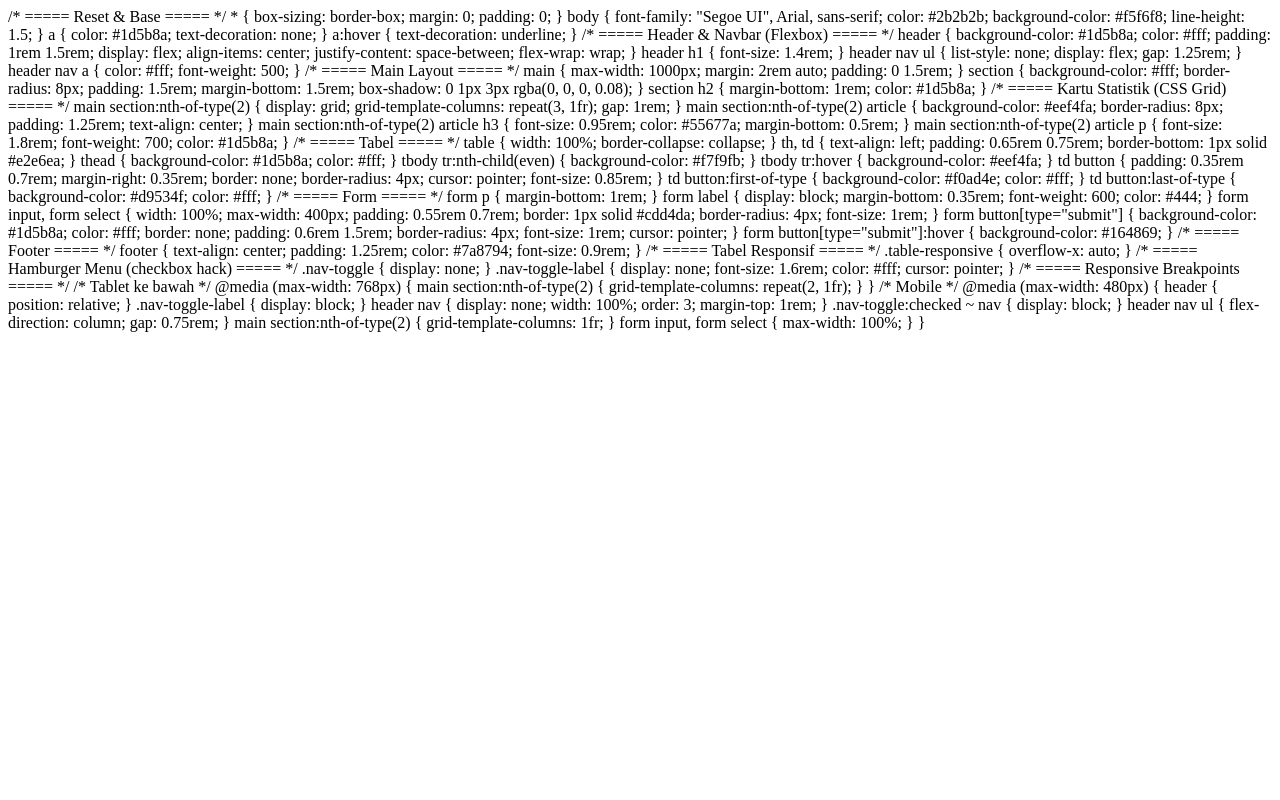
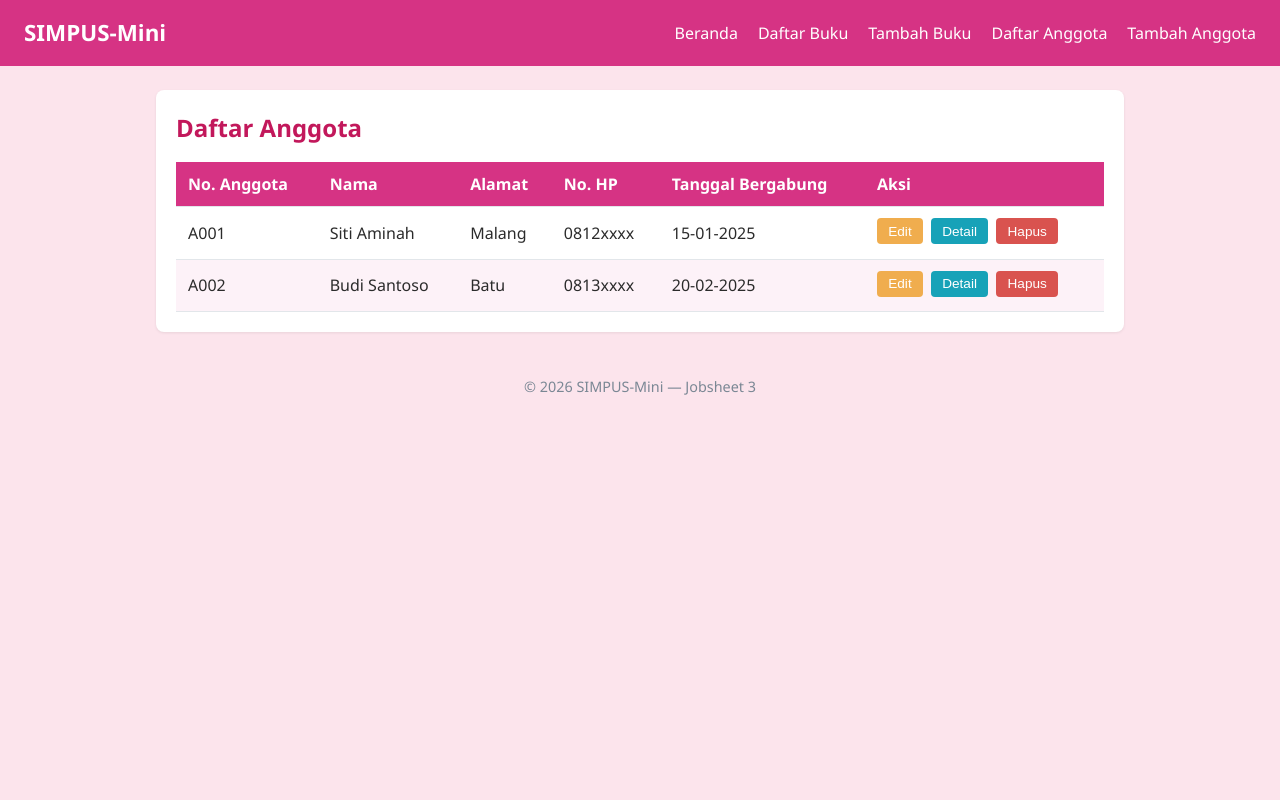
Before and after one commit to callistakushermyla731/PemrogramanWeb-Callista, a PHP site: page /anggota/list.html in a window 1280 px wide. Run offline with PHP 8.4, Linux system fonts and the light colour scheme.

Commit message:
feat(jobsheet-3): inisialisasi struktur dan file jobsheet 3

```diff
--- a/jobsheet3/anggota/list.html
+++ b/jobsheet3/anggota/list.html
@@ -1,244 +1,73 @@
-/* ===== Reset & Base ===== */
-* {
-    box-sizing: border-box;
-    margin: 0;
-    padding: 0;
-}
+<!DOCTYPE html>
+<html lang="id">
+<head>
+    <meta charset="UTF-8">
+    <meta name="viewport" content="width=device-width, initial-scale=1.0">
+    <title>SIMPUS-Mini | Daftar Anggota</title>
+    <link rel="stylesheet" href="../assets/css/style.css">
+</head>
+<body>
+    <header>
+        <h1>SIMPUS-Mini</h1>
+        <nav>
+            <ul>
+                <li><a href="../index.html">Beranda</a></li>
+                <li><a href="../buku/list.html">Daftar Buku</a></li>
+                <li><a href="../buku/tambah.html">Tambah Buku</a></li>
+                <li><a href="list.html">Daftar Anggota</a></li>
+                <li><a href="tambah.html">Tambah Anggota</a></li>
+            </ul>
+        </nav>
+    </header>
 
-body {
-    font-family: "Segoe UI", Arial, sans-serif;
-    color: #2b2b2b;
-    background-color: #f5f6f8;
-    line-height: 1.5;
-}
+    <main>
+        <section>
+            <h2>Daftar Anggota</h2>
+            <div class="table-responsive">
+                <table>
+                    <thead>
+                        <tr>
+                            <th>No. Anggota</th>
+                            <th>Nama</th>
+                            <th>Alamat</th>
+                            <th>No. HP</th>
+                            <th>Tanggal Bergabung</th>
+                            <th>Aksi</th>
+                        </tr>
+                    </thead>
+                    <tbody>
+                        <tr>
+                            <td>A001</td>
+                            <td>Siti Aminah</td>
+                            <td>Malang</td>
+                            <td>0812xxxx</td>
+                            <td>15-01-2025</td>
+                            <td>
+                                <button type="button" class="btn-edit">Edit</button>
+                                <button type="button" class="btn-detail">Detail</button>
+                                <button type="button" class="btn-delete">Hapus</button>
+                            </td>
+                        </tr>
+                        <tr>
+                            <td>A002</td>
+                            <td>Budi Santoso</td>
+                            <td>Batu</td>
+                            <td>0813xxxx</td>
+                            <td>20-02-2025</td>
+                            <td>
+                                <button type="button" class="btn-edit">Edit</button>
+                                <button type="button" class="btn-detail">Detail</button>
+                                <button type="button" class="btn-delete">Hapus</button>
+                            </td>
+                        </tr>
+                    </tbody>
+                </table>
+            </div>
+        </section>
+    </main>
 
-a {
-    color: #1d5b8a;
-    text-decoration: none;
-}
-
-a:hover {
-    text-decoration: underline;
-}
-
-/* ===== Header & Navbar (Flexbox) ===== */
-header {
-    background-color: #1d5b8a;
-    color: #fff;
-    padding: 1rem 1.5rem;
-    display: flex;
-    align-items: center;
-    justify-content: space-between;
-    flex-wrap: wrap;
-}
-
-header h1 {
-    font-size: 1.4rem;
-}
-
-header nav ul {
-    list-style: none;
-    display: flex;
-    gap: 1.25rem;
-}
-
-header nav a {
-    color: #fff;
-    font-weight: 500;
-}
-
-/* ===== Main Layout ===== */
-main {
-    max-width: 1000px;
-    margin: 2rem auto;
-    padding: 0 1.5rem;
-}
-
-section {
-    background-color: #fff;
-    border-radius: 8px;
-    padding: 1.5rem;
-    margin-bottom: 1.5rem;
-    box-shadow: 0 1px 3px rgba(0, 0, 0, 0.08);
-}
-
-section h2 {
-    margin-bottom: 1rem;
-    color: #1d5b8a;
-}
-
-/* ===== Kartu Statistik (CSS Grid) ===== */
-main section:nth-of-type(2) {
-    display: grid;
-    grid-template-columns: repeat(3, 1fr);
-    gap: 1rem;
-}
-
-main section:nth-of-type(2) article {
-    background-color: #eef4fa;
-    border-radius: 8px;
-    padding: 1.25rem;
-    text-align: center;
-}
-
-main section:nth-of-type(2) article h3 {
-    font-size: 0.95rem;
-    color: #55677a;
-    margin-bottom: 0.5rem;
-}
-
-main section:nth-of-type(2) article p {
-    font-size: 1.8rem;
-    font-weight: 700;
-    color: #1d5b8a;
-}
-
-/* ===== Tabel ===== */
-table {
-    width: 100%;
-    border-collapse: collapse;
-}
-
-th, td {
-    text-align: left;
-    padding: 0.65rem 0.75rem;
-    border-bottom: 1px solid #e2e6ea;
-}
-
-thead {
-    background-color: #1d5b8a;
-    color: #fff;
-}
-
-tbody tr:nth-child(even) {
-    background-color: #f7f9fb;
-}
-
-tbody tr:hover {
-    background-color: #eef4fa;
-}
-
-td button {
-    padding: 0.35rem 0.7rem;
-    margin-right: 0.35rem;
-    border: none;
-    border-radius: 4px;
-    cursor: pointer;
-    font-size: 0.85rem;
-}
-
-td button:first-of-type {
-    background-color: #f0ad4e;
-    color: #fff;
-}
-
-td button:last-of-type {
-    background-color: #d9534f;
-    color: #fff;
-}
-
-/* ===== Form ===== */
-form p {
-    margin-bottom: 1rem;
-}
-
-form label {
-    display: block;
-    margin-bottom: 0.35rem;
-    font-weight: 600;
-    color: #444;
-}
-
-form input,
-form select {
-    width: 100%;
-    max-width: 400px;
-    padding: 0.55rem 0.7rem;
-    border: 1px solid #cdd4da;
-    border-radius: 4px;
-    font-size: 1rem;
-}
-
-form button[type="submit"] {
-    background-color: #1d5b8a;
-    color: #fff;
-    border: none;
-    padding: 0.6rem 1.5rem;
-    border-radius: 4px;
-    font-size: 1rem;
-    cursor: pointer;
-}
-
-form button[type="submit"]:hover {
-    background-color: #164869;
-}
-
-/* ===== Footer ===== */
-footer {
-    text-align: center;
-    padding: 1.25rem;
-    color: #7a8794;
-    font-size: 0.9rem;
-}
-
-/* ===== Tabel Responsif ===== */
-.table-responsive {
-    overflow-x: auto;
-}
-
-/* ===== Hamburger Menu (checkbox hack) ===== */
-.nav-toggle {
-    display: none;
-}
-
-.nav-toggle-label {
-    display: none;
-    font-size: 1.6rem;
-    color: #fff;
-    cursor: pointer;
-}
-
-/* ===== Responsive Breakpoints ===== */
-
-/* Tablet ke bawah */
-@media (max-width: 768px) {
-    main section:nth-of-type(2) {
-        grid-template-columns: repeat(2, 1fr);
-    }
-}
-
-/* Mobile */
-@media (max-width: 480px) {
-    header {
-        position: relative;
-    }
-
-    .nav-toggle-label {
-        display: block;
-    }
-
-    header nav {
-        display: none;
-        width: 100%;
-        order: 3;
-        margin-top: 1rem;
-    }
-
-    .nav-toggle:checked ~ nav {
-        display: block;
-    }
-
-    header nav ul {
-        flex-direction: column;
-        gap: 0.75rem;
-    }
-
-    main section:nth-of-type(2) {
-        grid-template-columns: 1fr;
-    }
-
-    form input,
-    form select {
-        max-width: 100%;
-    }
-}
+    <footer>
+        <p>&copy; 2026 SIMPUS-Mini &mdash; Jobsheet 3</p>
+    </footer>
+</body>
+</html>
--- a/jobsheet3/assets/css/style.css
+++ b/jobsheet3/assets/css/style.css
@@ -8,12 +8,13 @@
 body {
     font-family: "Segoe UI", Arial, sans-serif;
     color: #2b2b2b;
-    background-color: #f5f6f8;
+    background-color: #fce4ec;
     line-height: 1.5;
+    min-width: 320px;
 }
 
 a {
-    color: #1d5b8a;
+    color: #c2185b;
     text-decoration: none;
 }
 
@@ -21,19 +22,32 @@ a:hover {
     text-decoration: underline;
 }
 
-/* ===== Header & Navbar (Flexbox) ===== */
+/* ===== Header & Navbar ===== */
 header {
-    background-color: #1d5b8a;
+    background-color: #d63384;
     color: #fff;
     padding: 1rem 1.5rem;
     display: flex;
     align-items: center;
     justify-content: space-between;
     flex-wrap: wrap;
+    position: relative;
 }
 
 header h1 {
     font-size: 1.4rem;
+    white-space: nowrap;
+}
+
+/* Tombol Hamburger (Default Tersembunyi di Desktop) */
+.hamburger {
+    display: none;
+    background: none;
+    border: none;
+    color: #fff;
+    font-size: 1.8rem;
+    cursor: pointer;
+    line-height: 1;
 }
 
 header nav ul {
@@ -50,53 +64,62 @@ header nav a {
 /* ===== Main Layout ===== */
 main {
     max-width: 1000px;
-    margin: 2rem auto;
-    padding: 0 1.5rem;
+    width: 100%;
+    margin: 1.5rem auto;
+    padding: 0 1rem;
 }
 
 section {
     background-color: #fff;
     border-radius: 8px;
-    padding: 1.5rem;
+    padding: 1.25rem;
     margin-bottom: 1.5rem;
     box-shadow: 0 1px 3px rgba(0, 0, 0, 0.08);
+    word-wrap: break-word;
 }
 
 section h2 {
     margin-bottom: 1rem;
-    color: #1d5b8a;
+    color: #c2185b;
 }
 
-/* ===== Kartu Statistik (CSS Grid) ===== */
-main section:nth-of-type(2) {
+/* ===== Kartu Statistik (Grid Auto-Fit) ===== */
+.card-container {
     display: grid;
-    grid-template-columns: repeat(3, 1fr);
+    grid-template-columns: repeat(auto-fit, minmax(180px, 1fr));
     gap: 1rem;
 }
 
-main section:nth-of-type(2) article {
-    background-color: #eef4fa;
+.card-container article {
+    background-color: #f8bbd0;
     border-radius: 8px;
     padding: 1.25rem;
     text-align: center;
 }
 
-main section:nth-of-type(2) article h3 {
+.card-container article h3 {
     font-size: 0.95rem;
-    color: #55677a;
+    color: #880e4f;
     margin-bottom: 0.5rem;
 }
 
-main section:nth-of-type(2) article p {
+.card-container article p {
     font-size: 1.8rem;
     font-weight: 700;
-    color: #1d5b8a;
+    color: #c2185b;
 }
 
-/* ===== Tabel ===== */
+/* ===== Tabel Responsif ===== */
+.table-responsive {
+    width: 100%;
+    overflow-x: auto;
+    -webkit-overflow-scrolling: touch;
+}
+
 table {
     width: 100%;
     border-collapse: collapse;
+    min-width: 550px;
 }
 
 th, td {
@@ -106,38 +129,37 @@ th, td {
 }
 
 thead {
-    background-color: #1d5b8a;
+    background-color: #d63384;
     color: #fff;
 }
 
 tbody tr:nth-child(even) {
-    background-color: #f7f9fb;
+    background-color: #fdf2f8;
 }
 
 tbody tr:hover {
-    background-color: #eef4fa;
+    background-color: #f8bbd0;
 }
 
+/* Class Tombol Aksi */
 td button {
     padding: 0.35rem 0.7rem;
-    margin-right: 0.35rem;
+    margin-right: 0.25rem;
+    margin-bottom: 0.25rem;
     border: none;
     border-radius: 4px;
     cursor: pointer;
     font-size: 0.85rem;
+
+    color: #fff;
+    white-space: nowrap;
 }
 
-td button:first-of-type {
-    background-color: #f0ad4e;
-    color: #fff;
-}
+.btn-detail { background-color: #17a2b8; }
+.btn-edit { background-color: #f0ad4e; }
+.btn-delete { background-color: #d9534f; }
 
-td button:last-of-type {
-    background-color: #d9534f;
-    color: #fff;
-}
-
-/* ===== Form ===== */
+/* ===== Form Responsif ===== */
 form p {
     margin-bottom: 1rem;
 }
@@ -150,17 +172,19 @@ form label {
 }
 
 form input,
-form select {
+form select,
+form textarea {
     width: 100%;
-    max-width: 400px;
+    max-width: 500px;
     padding: 0.55rem 0.7rem;
     border: 1px solid #cdd4da;
     border-radius: 4px;
     font-size: 1rem;
+    font-family: inherit;
 }
 
 form button[type="submit"] {
-    background-color: #1d5b8a;
+    background-color: #d63384;
     color: #fff;
     border: none;
     padding: 0.6rem 1.5rem;
@@ -170,7 +194,7 @@ form button[type="submit"] {
 }
 
 form button[type="submit"]:hover {
-    background-color: #164869;
+    background-color: #c2185b;
 }
 
 /* ===== Footer ===== */
@@ -181,64 +205,47 @@ footer {
     font-size: 0.9rem;
 }
 
-/* ===== Tabel Responsif ===== */
-.table-responsive {
-    overflow-x: auto;
-}
-
-/* ===== Hamburger Menu (checkbox hack) ===== */
-.nav-toggle {
-    display: none;
-}
-
-.nav-toggle-label {
-    display: none;
-    font-size: 1.6rem;
-    color: #fff;
-    cursor: pointer;
-}
-
-/* ===== Responsive Breakpoints ===== */
-
-/* Tablet ke bawah */
-@media (max-width: 768px) {
-    main section:nth-of-type(2) {
-        grid-template-columns: repeat(2, 1fr);
-    }
-}
-
-/* Mobile */
-@media (max-width: 480px) {
-    header {
-        position: relative;
-    }
-
-    .nav-toggle-label {
-        display: block;
+/* ===== Media Queries untuk Layar HP (Responsive Hamburger) ===== */
+@media (max-width: 600px) {
+    .hamburger {
+        display: block; /* Tampilkan ikon hamburger di HP */
     }
 
     header nav {
-        display: none;
+
         width: 100%;
-        order: 3;
-        margin-top: 1rem;
-    }
 
-    .nav-toggle:checked ~ nav {
-        display: block;
     }
 
     header nav ul {
+        display: none; /* Sembunyikan menu secara default di HP */
         flex-direction: column;
-        gap: 0.75rem;
+        gap: 0.5rem;
+        width: 100%;
+        margin-top: 1rem;
+        padding-top: 0.5rem;
+        border-top: 1px solid rgba(255, 255, 255, 0.3);
     }
 
-    main section:nth-of-type(2) {
+    /* Class untuk menampilkan menu ketika hamburger diklik */
+    header nav ul.active {
+        display: flex;
+    }
+
+    header nav a {
+        display: block;
+        padding: 0.4rem 0;
+    }
+
+    .card-container {
         grid-template-columns: 1fr;
     }
 
-    form input,
-    form select {
-        max-width: 100%;
+    main {
+        padding: 0 0.5rem;
+    }
+
+    section {
+        padding: 1rem;
     }
 }
```
Also changed, not shown: jobsheet3/anggota/tambah.html (+15 -11 lines), jobsheet3/buku/list.html (+32 -103 lines), jobsheet3/buku/tambah.html (+10 -10 lines), jobsheet3/index.html (+21 -6 lines).
